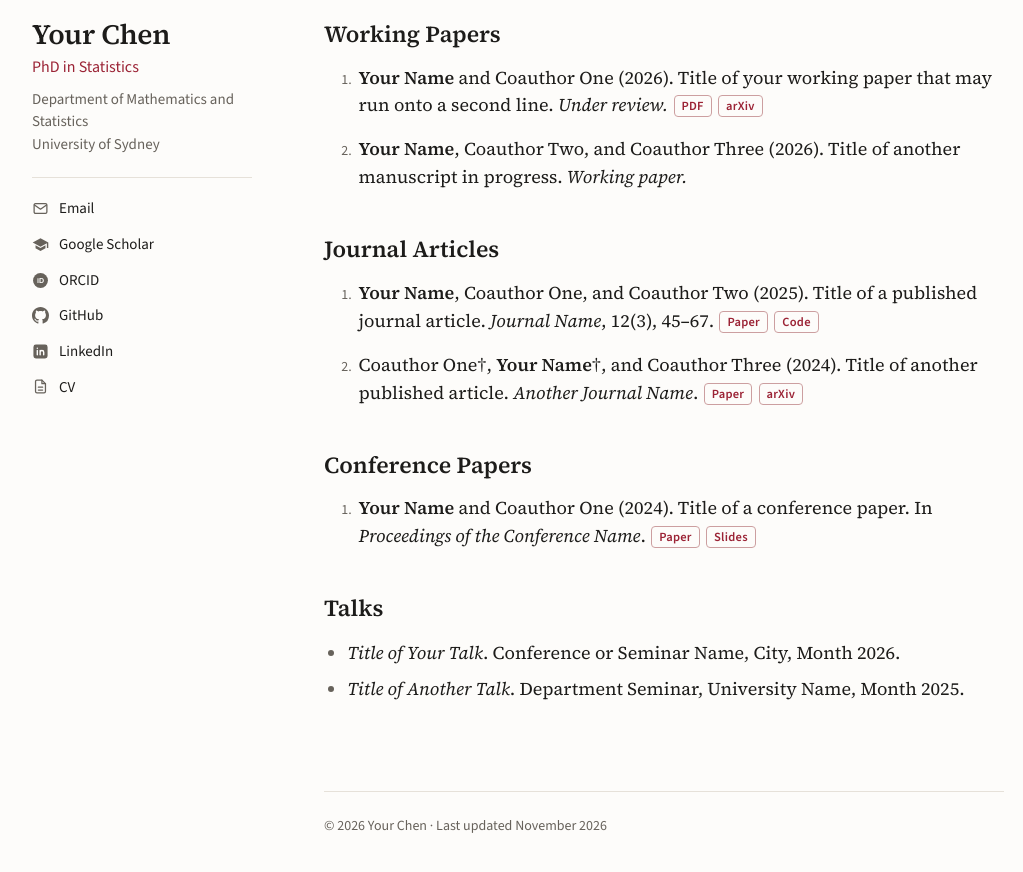
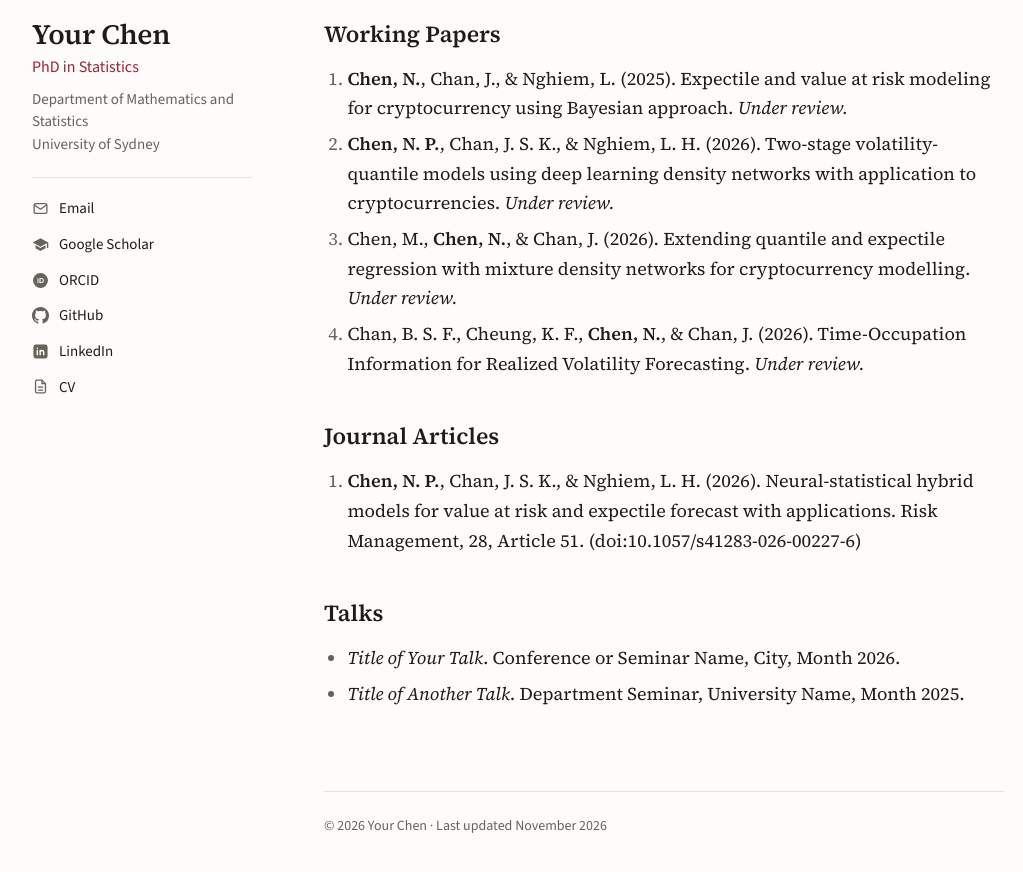
Before and after one commit to nynynya/nynynya.github.io, a Jekyll site: the page built from publications.md, in a window 1280 px wide and 1212 px high, cut to the strip 335-1207 px from the top of the window. Shown: the whole strip, without its empty margins (110-1133 px from the left). Built offline with Jekyll 4.4.1, drawn with Linux system fonts in a browser that asks for light colours.

Commit message:
Update publications.md

```diff
--- a/publications.md
+++ b/publications.md
@@ -24,20 +24,18 @@ My research focuses on [your broad area]. A complete list is also available on [
 
 ## Working Papers
 
-1. **Your Name** and Coauthor One (2026). Title of your working paper that may run onto a second line. *Under review.* [PDF](https://example.com) [arXiv](https://arxiv.org/)
-2. **Your Name**, Coauthor Two, and Coauthor Three (2026). Title of another manuscript in progress. *Working paper.*
-{: .pubs}
+1. **Chen, N.**, Chan, J., & Nghiem, L. (2025). Expectile and value at risk modeling for cryptocurrency using Bayesian approach. *Under review.*
+2. **Chen, N. P.**, Chan, J. S. K., & Nghiem, L. H. (2026). Two-stage volatility-quantile models using deep learning density networks
+with application to cryptocurrencies. *Under review.*
+3. Chen, M., **Chen, N.**, & Chan, J. (2026). Extending quantile and expectile regression with mixture density networks for
+cryptocurrency modelling. *Under review.*
+4. Chan, B. S. F., Cheung, K. F., **Chen, N.**, & Chan, J. (2026). Time-Occupation Information for Realized Volatility Forecasting. *Under review.*
 
 ## Journal Articles
 
-1. **Your Name**, Coauthor One, and Coauthor Two (2025). Title of a published journal article. *Journal Name*, 12(3), 45–67. [Paper](https://doi.org/) [Code](https://github.com/)
-2. Coauthor One†, **Your Name**†, and Coauthor Three (2024). Title of another published article. *Another Journal Name*. [Paper](https://doi.org/) [arXiv](https://arxiv.org/)
-{: .pubs}
+1. **Chen, N. P.**, Chan, J. S. K., & Nghiem, L. H. (2026). Neural-statistical hybrid models for value at risk and expectile forecast with
+applications. Risk Management, 28, Article 51. (doi:10.1057/s41283-026-00227-6)
 
-## Conference Papers
-
-1. **Your Name** and Coauthor One (2024). Title of a conference paper. In *Proceedings of the Conference Name*. [Paper](https://doi.org/) [Slides](https://example.com)
-{: .pubs}
 
 ## Talks
 
```
